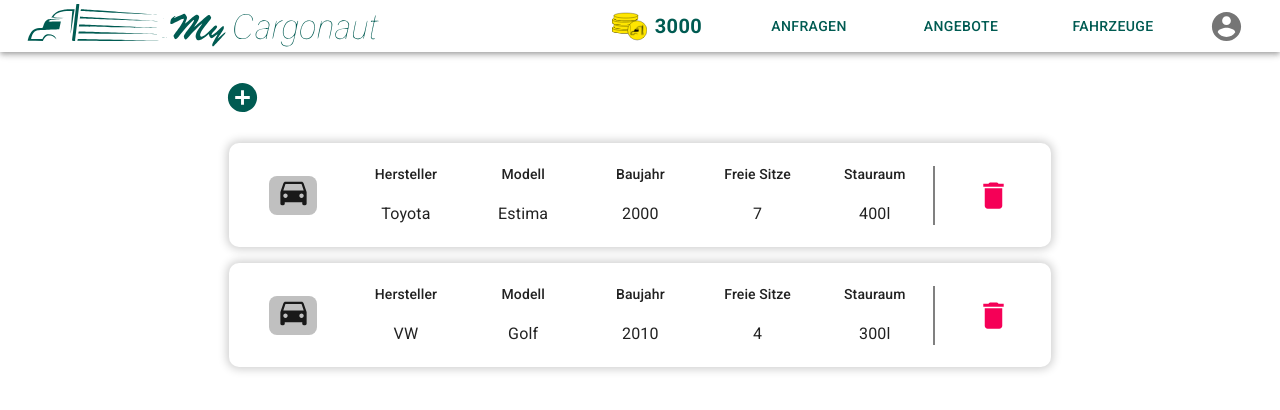
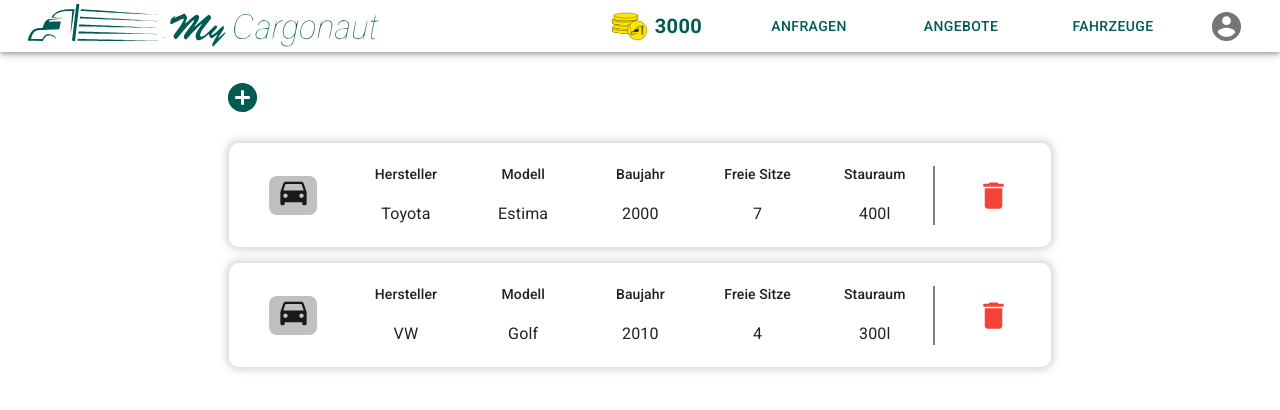
Before and after one commit to THM-Projects-JMDT/MyCargonaut, a React (Create React App) app in the folder frontend/: page /vehicles in a window 1280 px wide. Shown: the top 410 px of the page. Built offline with nearby package versions, Linux system fonts and the light colour scheme.

Commit message:
change delete button color

```diff
--- a/frontend/src/components/VehiclePage/Vehicle/Vehicle.style.tsx
+++ b/frontend/src/components/VehiclePage/Vehicle/Vehicle.style.tsx
@@ -10,4 +10,10 @@
     borderRadius: "10px !important",
     boxShadow: "0px 0px 10px 2px rgba(0,0,0,0.2)",
   },
+  leftBorder: {
+    borderLeft: "solid grey 2px",
+  },
+  deleteButton: {
+    color: theme.palette.error.main,
+  },
 }));
--- a/frontend/src/components/VehiclePage/Vehicle/index.tsx
+++ b/frontend/src/components/VehiclePage/Vehicle/index.tsx
@@ -43,8 +43,8 @@
           <Typography>{storageSpace + "l"}</Typography>
         </GridElement>
         <GridElement>
-          <div style={{ borderLeft: "solid grey 2px" }}>
-            <IconButton color="secondary">
+          <div className={classes.leftBorder}>
+            <IconButton className={classes.deleteButton}>
               <DeleteIcon fontSize="large" />
             </IconButton>
           </div>
```
